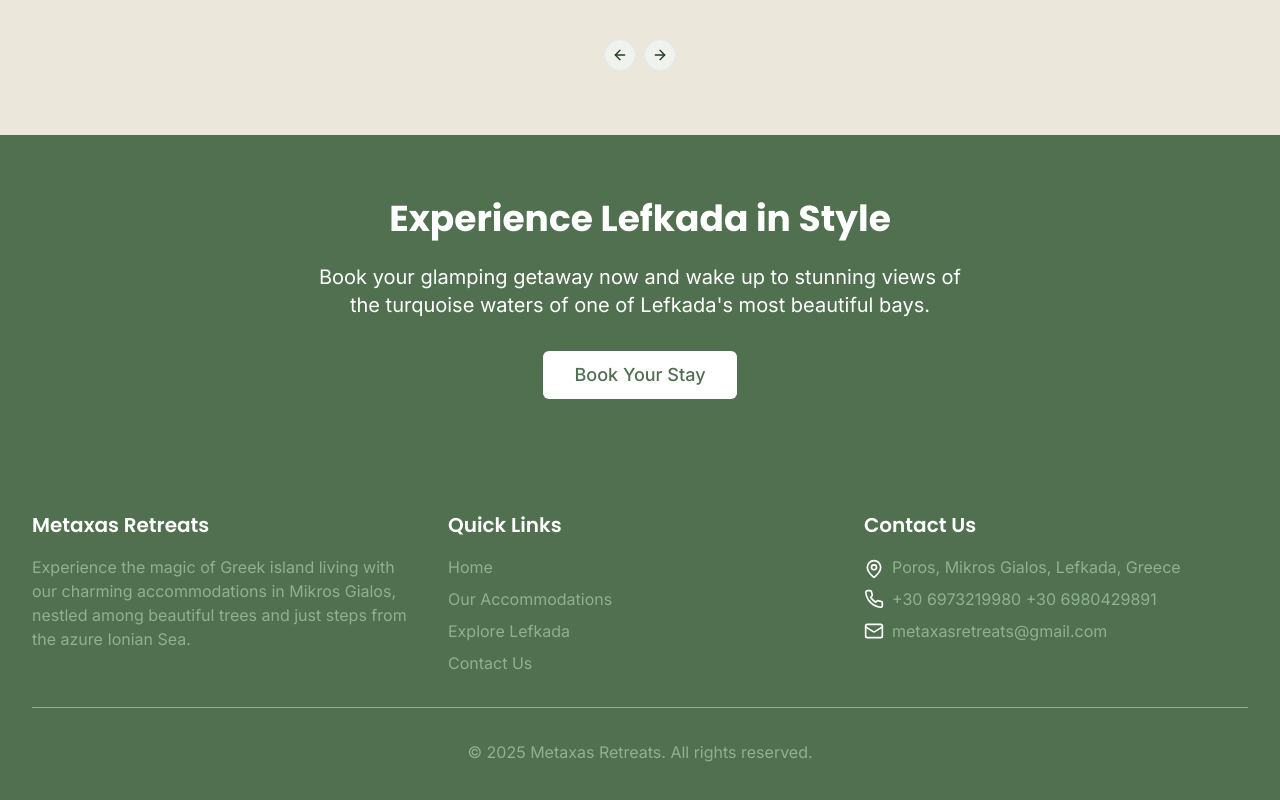
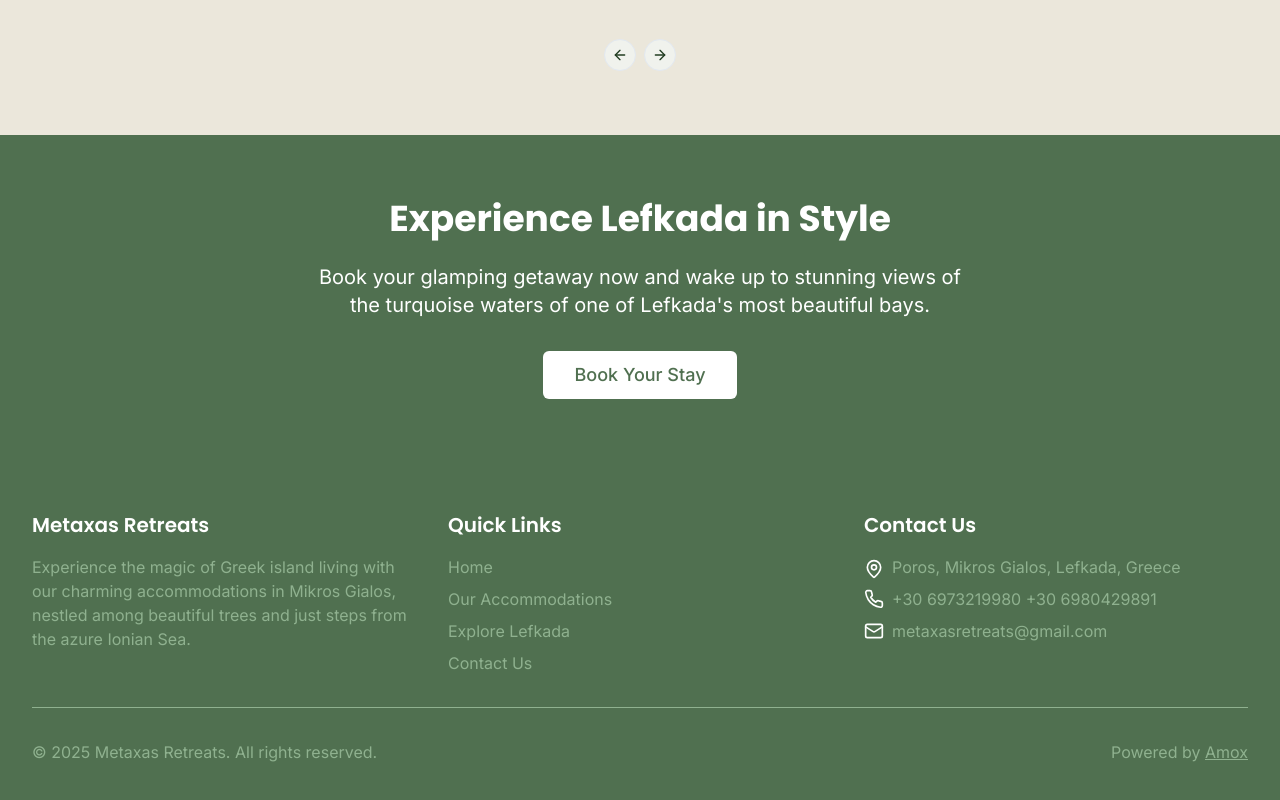
Before and after one commit to harabalos/metaxas-retreats, a React (Vite) app: page / in a window 1280 px wide. Shown: the part 2372-3172 px from the top of the page. Built offline with nearby package versions, Linux system fonts and the light colour scheme.

Commit message:
added watermark of amox

```diff
--- a/src/components/Layout/Footer.tsx
+++ b/src/components/Layout/Footer.tsx
@@ -1,5 +1,6 @@
 import { Link } from 'react-router-dom';
-import { BookOpen, Mail, MapPin, Phone, Globe, ExternalLink } from 'lucide-react';
+import { Mail, MapPin, Phone } from 'lucide-react';
+
 const Footer = () => {
   const scrollToTop = () => {
     window.scrollTo({
@@ -7,7 +8,9 @@ const Footer = () => {
       behavior: 'smooth'
     });
   };
-  return <footer className="bg-forest text-white">
+
+  return (
+    <footer className="bg-forest text-white">
       <div className="max-w-7xl mx-auto px-4 sm:px-6 lg:px-8 py-12">
         <div className="grid grid-cols-1 md:grid-cols-3 gap-8">
           {/* About section */}
@@ -17,7 +20,6 @@ const Footer = () => {
               Experience the magic of Greek island living with our charming accommodations in Mikros Gialos,
               nestled among beautiful trees and just steps from the azure Ionian Sea.
             </p>
-
           </div>
 
           {/* Quick links */}
@@ -67,10 +69,23 @@ const Footer = () => {
           </div>
         </div>
 
-        <div className="border-t border-forest-light mt-8 pt-8 text-center text-forest-light">
+        <div className="border-t border-forest-light mt-8 pt-8 flex flex-col md:flex-row justify-between items-center text-forest-light">
           <p>&copy; {new Date().getFullYear()} Metaxas Retreats. All rights reserved.</p>
+          <p className="mt-2 md:mt-0">
+            Powered by{" "}
+            <a
+              href="https://www.amox.gr"
+              target="_blank"
+              rel="noopener noreferrer"
+              className="hover:text-wood underline"
+            >
+              Amox
+            </a>
+          </p>
         </div>
       </div>
-    </footer>;
+    </footer>
+  );
 };
+
 export default Footer;
```
